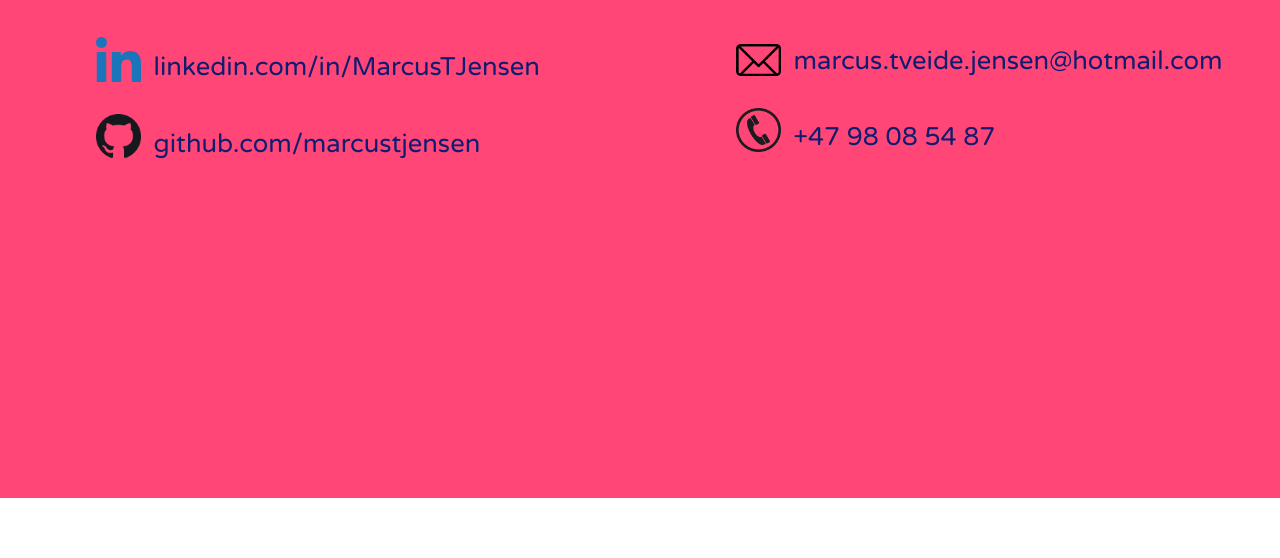
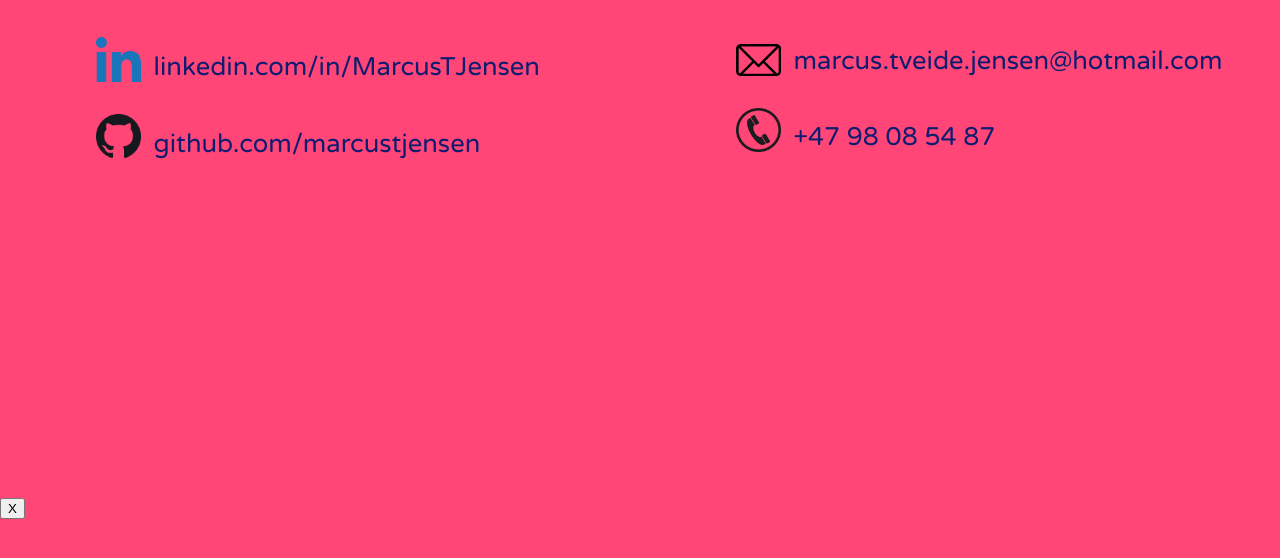
Before and after one commit to MarcusTJensen/portfolio, a React (Create React App) app: page / in a window 1280 px wide. Shown: the part 1902-2460 px from the top of the page. Before the commit the page ends 2400 px from the top, so only its background shows below. Built offline with nearby package versions, Linux system fonts and the light colour scheme; no server answers.

Commit message:
added some ROuting

```diff
--- a/src/App.js
+++ b/src/App.js
@@ -3,10 +3,13 @@ import './App.scss';
 import Intro from "./Intro";
 import Projects from "./Projects";
 import ContactInfo from "./ContactInfo";
+import { BrowserRouter as Router, Switch, Route, Redirect } from "react-router-dom";
+import DetailView from "./DetailView";
 
 function App() {
 
   const [activePage, setActivePage] = useState("aboutMe");
+  const [isDetail, setIsDeatail] = useState(false);
 
   const aboutMe = useRef(null);
   const projects = useRef(null);
@@ -38,7 +41,8 @@ function App() {
   }, []);
 
   const changeColorOnScroll = (windowOffset) => {
-    if(windowOffset >= projects.current.offsetTop && windowOffset < contact.current.offsetTop) {
+      if(projects.current !== null) {
+          if (windowOffset >= projects.current.offsetTop && windowOffset < contact.current.offsetTop) {
               setActivePage("projects");
           } else if (windowOffset >= aboutMe.current.offsetTop && windowOffset < projects.current.offsetTop) {
               setActivePage("aboutMe");
@@ -47,9 +51,11 @@ function App() {
               setActivePage("contact");
           }
       }
+  }
 
   return (
-    <div className="App" ref={container} onClick={console.log(navigator.userAgent)}>
+                <div className="App" ref={container}>
+
                                 <div className="header">
                                   <p className="option" style={
                                     activePage === "aboutMe" ?
@@ -77,6 +83,7 @@ function App() {
                                 <Intro reference={aboutMe} />
                                 <Projects reference={projects} />
                                 <ContactInfo reference={contact} />
+                                <DetailView />
                 </div>
   );
 }
--- a/src/DetailView.js
+++ b/src/DetailView.js
@@ -1,11 +1,14 @@
 import React from 'react';
 import './DetailView.scss';
+import { useHistory } from 'react-router-dom';
 
 const DetailView = (props) => {
 
+    const history = useHistory();
+
     return(
-        <div className="detailViewContainer" style={{display: props.isOpen === true ? "flex" : "none"}}>
-            <button onClick={() => props.setIsOpen(false)}>X</button>
+        <div className="detailViewContainer" ref={props.reference}>
+            <button onClick={() => history.push('/')}>X</button>
         </div>
     );
 };
--- a/src/DetailView.scss
+++ b/src/DetailView.scss
@@ -2,5 +2,4 @@
   height: 100vh;
   width: 100vw;
   background-color: #ff4676;
-  position: absolute;
 }
--- a/src/Projects.js
+++ b/src/Projects.js
@@ -11,8 +11,6 @@ const Projects = (props) => {
         getReposFromGit();
         console.log(props.reference);
       }, []);
-
-    const [isOpen, setIsOpen] = useState(false);
 
       const getReposFromGit = async() => {
         const response = await fetch('https://api.github.com/users/marcustjensen/repos');
@@ -38,11 +36,10 @@ const Projects = (props) => {
             <div id="reposList">
                 {
                     getRepos.map( (repo) => (
-                        <RepositoryItem setIsOpen={setIsOpen} id={getRepos.indexOf(repo)} name={repo.name} description={repo.description} getLanguages={getLanguagesInRepo} />
+                        <RepositoryItem id={getRepos.indexOf(repo)} name={repo.name} description={repo.description} getLanguages={getLanguagesInRepo} />
                     ))
                 }
             </div>
-            <DetailView isOpen={isOpen} setIsOpen={setIsOpen} />
       </div>
     );
 }
--- a/src/components/RepositoryItem.js
+++ b/src/components/RepositoryItem.js
@@ -6,9 +6,11 @@ import JavaScript from 'programming-languages-logos/src/javascript/javascript.sv
 import java from 'programming-languages-logos/src/java/java.svg';
 import TypeScript from 'programming-languages-logos/src/typescript/typescript.svg';
 import LazyLoad from 'react-lazyload';
-import DetailView from "../DetailView";
+import { useHistory, Link } from 'react-router-dom';
 
 const RepositoryItem = (props) => {
+
+    const history = useHistory();
 
     const logos = {
         swift,
@@ -39,7 +41,7 @@ const RepositoryItem = (props) => {
             }
         }>
             {/*<a target="_blank" href={`https://www.github.com/marcustjensen/${props.name}`} style={{textDecoration: "none"}}>*/}
-                    <div className={window.innerHeight < window.innerWidth ? "item" : "itemMobile"} onClick={() => props.setIsOpen(true)}>
+                    <div className={window.innerHeight < window.innerWidth ? "item" : "itemMobile"} onClick={() => history.push("/details")}>
                         <LazyLoad>
                             <div id="languagesDiv">
                                 {
```
Lines whose indentation alone changed are shown as unchanged.
